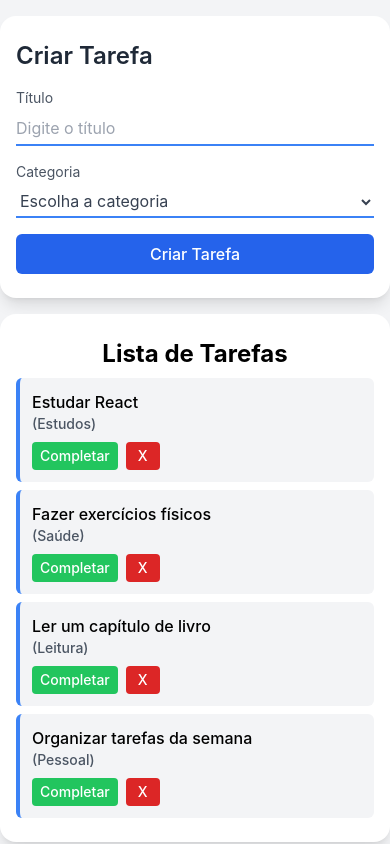
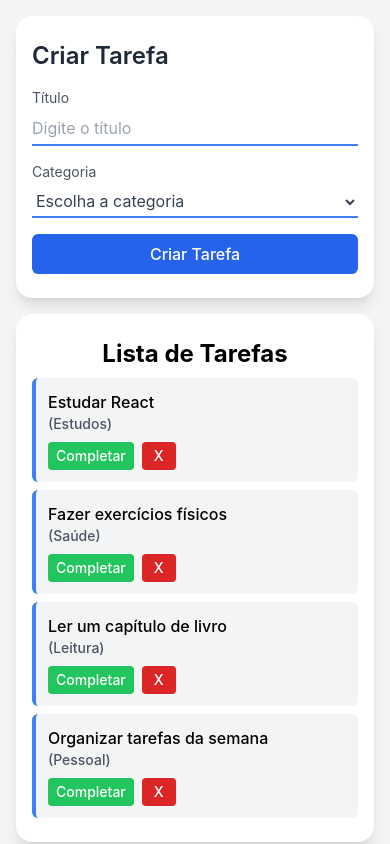
Before and after one commit to WeldonPereira/to-do-list, a React (Create React App) app: page / in a window 390 px wide. Built offline with nearby package versions, Linux system fonts and the light colour scheme.

Commit message:
feat: criar função de submit

```diff
--- a/src/App.js
+++ b/src/App.js
@@ -33,7 +33,7 @@ function App() {
   return (
     <div>
       <TodoForm />
-      <div className="max-w-2xl bg-white shadow-lg rounded-2xl mt-4 mx-auto py-6 px-4 sm:px-6 md:px-8">
+      <div className="max-w-2xl bg-white shadow-lg rounded-2xl mt-4 mx-auto py-6 px-4 sm:px-6 max-sm:mx-4 md:px-8">
         <h1 className="text-2xl sm:text-3xl font-bold text-center">
           Lista de Tarefas
         </h1>
--- a/src/components/TodoForm.js
+++ b/src/components/TodoForm.js
@@ -1,12 +1,21 @@
+import { useState } from "react";
+
 const TodoForm = () => {
+  const [value, setValue] = useState("");
+  const [category, setCategory] = useState("");
+
   const handleSubmit = (e) => {
     e.preventDefault();
-
+    console.log(value, category);
+    setValue("");
+    setCategory("");
   };
 
   return (
-    <div className="max-w-2xl bg-white shadow-lg rounded-2xl mt-4 mx-auto py-6 px-4 sm:px-6 md:px-8">
-      <h2 className="text-2xl font-semibold text-gray-800 mb-4">Criar Tarefa</h2>
+    <div className="max-w-2xl bg-white shadow-lg rounded-2xl mt-4 mx-auto py-6 px-4 sm:px-6 max-sm:mx-4 md:px-8">
+      <h2 className="text-2xl font-semibold text-gray-800 mb-4">
+        Criar Tarefa
+      </h2>
       <form
         onSubmit={handleSubmit}
         autoComplete="off"
@@ -19,19 +28,26 @@ const TodoForm = () => {
           <input
             id="titulo"
             type="text"
+            value={value}
             placeholder="Digite o título"
             className="w-full border-b-2 border-blue-500 focus:outline-none text-gray-700 py-1"
+            onChange={(e) => setValue(e.target.value)}
             required
           />
         </div>
 
         <div className="flex-1">
-          <label className="block text-sm text-gray-600 mb-1" htmlFor="categoria">
+          <label
+            className="block text-sm text-gray-600 mb-1"
+            htmlFor="categoria"
+          >
             Categoria
           </label>
           <select
             id="categoria"
+            value={category}
             className="w-full border-b-2 border-blue-500 focus:outline-none text-gray-700 py-1 bg-transparent"
+            onChange={(e) => setCategory(e.target.value)}
             required
           >
             <option value="">Escolha a categoria</option>
```
